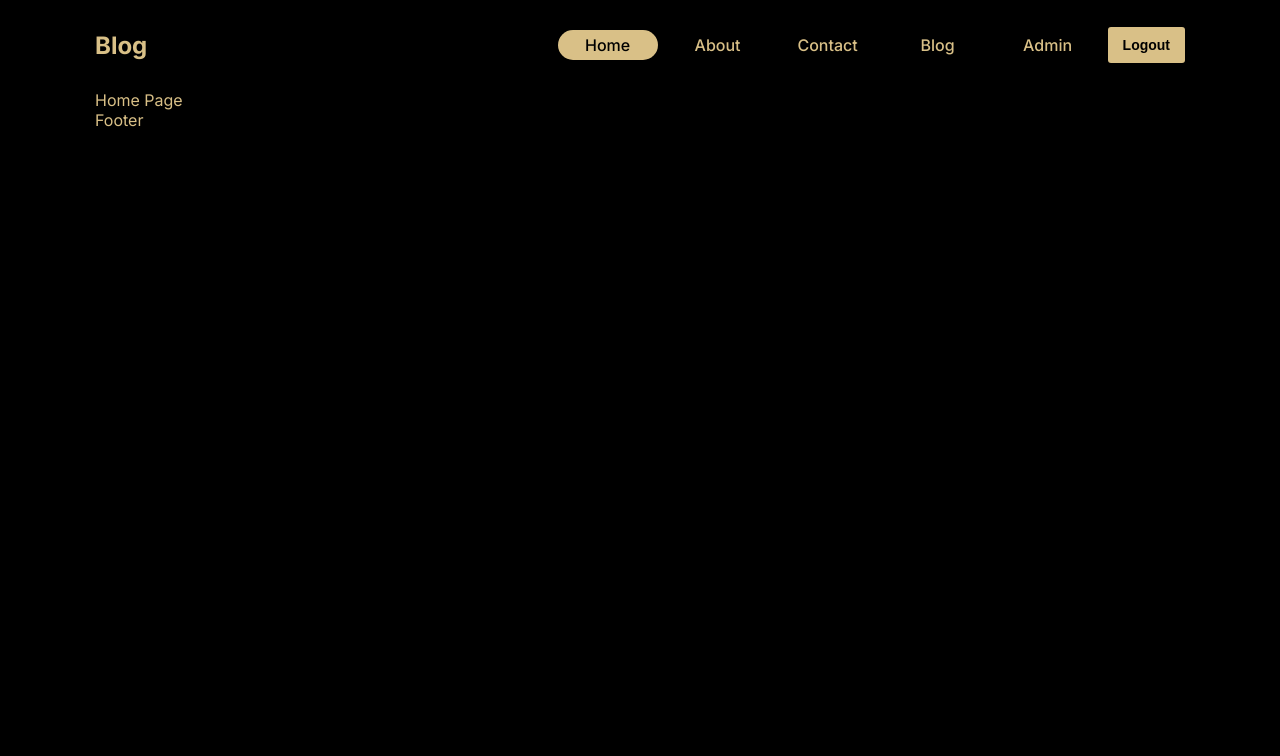
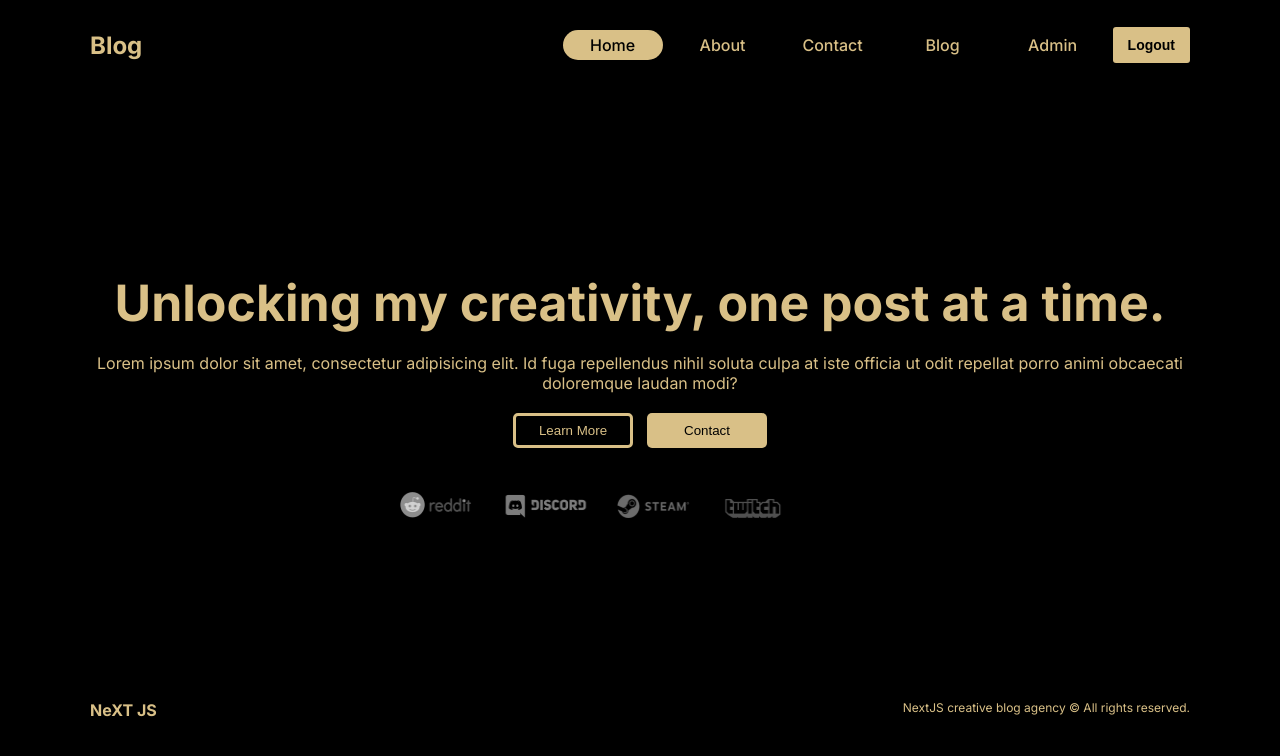
Before and after one commit to SthaRaunak/next-blog, a Next.js app: page / in a window 1280 px wide. Shown: the top 756 px of the page. Built offline with nearby package versions, Linux system fonts and the light colour scheme.

Commit message:
added footer and made landing page

```diff
--- a/next.config.mjs
+++ b/next.config.mjs
@@ -1,4 +1,13 @@
 /** @type {import('next').NextConfig} */
-const nextConfig = {};
+const nextConfig = {
+  images: {
+    remotePatterns: [
+      {
+        protocol: "http",
+        hostname: "localhost",
+      },
+    ],
+  },
+};
 
 export default nextConfig;
--- a/src/app/globals.css
+++ b/src/app/globals.css
@@ -1,6 +1,7 @@
 :root {
     --bg: #000000;
     --text: #D9C087;
+    --dark_text:  #7E704E;
 }
 
 * {
@@ -22,9 +23,10 @@ a {
 
 .container {
     max-width: 1140px;
-    margin: 0 auto;
-    padding: 0px 25px;
+    margin: 0px auto;
+    padding: 0px 20px;
     min-height: 100vh;
+    display: flex;
     flex-direction: column;
     justify-content: space-between;
 }
--- /dev/null
+++ b/src/app/home.module.css
@@ -0,0 +1,62 @@
+.container {
+    display: flex;
+    justify-content: center;
+    height: 600px;
+    align-items: center;
+    text-align: center;
+
+}
+
+.textContainer {
+    display: flex;
+    flex-direction: column;
+    gap: 20px;
+    align-items: center;
+}
+
+.heading {
+    font-size: 50px;
+}
+
+.desc {
+    font-size: 16px;
+}
+
+.brands {
+    position: relative;
+    width: 480px;
+    height: 50px;
+    filter: grayscale(1);
+}
+
+.buttons {
+    display: flex;
+    gap: 14px;
+}
+
+.buttons button {
+    min-width: 120px;
+    padding: 10px 0px;
+    cursor: pointer;
+    background-color: var(--text);
+    border: none;
+    border-radius: 5px
+}
+
+.buttons button:nth-child(1){
+    outline: 3px solid var(--text);
+    outline-offset: -3px;
+    background: transparent;
+    color: var(--text);
+}
+
+@media  (max-width: 768px) {
+
+    .heading{
+        font-size: 32px;
+    }
+
+    .desc{
+        font-size: 14px;
+    }
+}
--- a/src/app/layout.js
+++ b/src/app/layout.js
@@ -1,7 +1,7 @@
 import "./globals.css";
 import { inter } from "./font.js";
 import Navbar from "@/components/Navbar/Navbar.js";
-import Footer from "@/components/Footer.js";
+import Footer from "@/components/Footer/Footer.js";
 
 export const metadata = {
   title: "Next Blog",
@@ -13,7 +13,8 @@ export default function RootLayout({ children }) {
     <html lang="en">
       <body className={`${inter.className} container`}>
         <Navbar />
-        {children} <Footer />
+        {children}
+        <Footer />
       </body>
     </html>
   );
--- a/src/app/page.js
+++ b/src/app/page.js
@@ -1,6 +1,26 @@
+import styles from "./home.module.css";
+import Image from "next/image";
 
-export default function Home () {
+export default function Home() {
   return (
-    <p>Home Page</p>
-  )
+    <div className={styles.container}>
+      <div className={styles.textContainer}>
+        <h1 className={styles.heading}>
+          Unlocking my creativity, one post at a time.
+        </h1>
+        <p className={styles.desc}>
+          Lorem ipsum dolor sit amet, consectetur adipisicing elit. Id fuga
+          repellendus nihil soluta culpa at iste officia ut odit repellat porro
+          animi obcaecati doloremque laudan modi?
+        </p>
+        <div className={styles.buttons}>
+          <button>Learn More</button>
+          <button>Contact</button>
+        </div>
+        <div className={styles.brands}>
+            <Image src="/brands.png" alt="Brands Logos" fill/>
+        </div>
+      </div>
+    </div>
+  );
 }
--- a/src/components/Footer.js
+++ /dev/null
@@ -1,3 +0,0 @@
-export default function Footer() {
-  return <div>Footer</div>;
-}
--- /dev/null
+++ b/src/components/Footer/Footer.js
@@ -0,0 +1,10 @@
+import styles from "./footer.module.css"
+
+export default function Footer() {
+  return <div className={styles.container}>
+    <div className={styles.logo}>
+      NeXT JS
+         </div>
+    <div className={styles.text}>NextJS creative blog agency © All rights reserved. </div>
+  </div>;
+}
--- /dev/null
+++ b/src/components/Footer/footer.module.css
@@ -0,0 +1,14 @@
+.container {
+    height: 100px;
+    display: flex;
+    justify-content: space-between;
+    color: var(--darker_text);
+}
+
+.logo {
+    font-weight: 700;
+}
+
+.text {
+    font-size: 12px;
+}
--- a/src/components/Navbar/Navbar.js
+++ b/src/components/Navbar/Navbar.js
@@ -1,14 +1,15 @@
 import NavLinks from "./NavLinks";
-import styles from "./navbar.module.css"
-
+import Link from "next/link";
+import styles from "./navbar.module.css";
 
 
 export default function Navbar() {
-    return(
-        <div className={`${styles.container}`}>
-            <div className={styles.logo}>Blog</div>
-
-                <NavLinks/>
-        </div>
-    )
+  return (
+    <div className={`${styles.container}`}>
+      <Link href="/" className={styles.logo}>
+        Blog
+      </Link>
+      <NavLinks />
+    </div>
+  );
 }
```
Also changed, not shown: public/brands.png (added).
